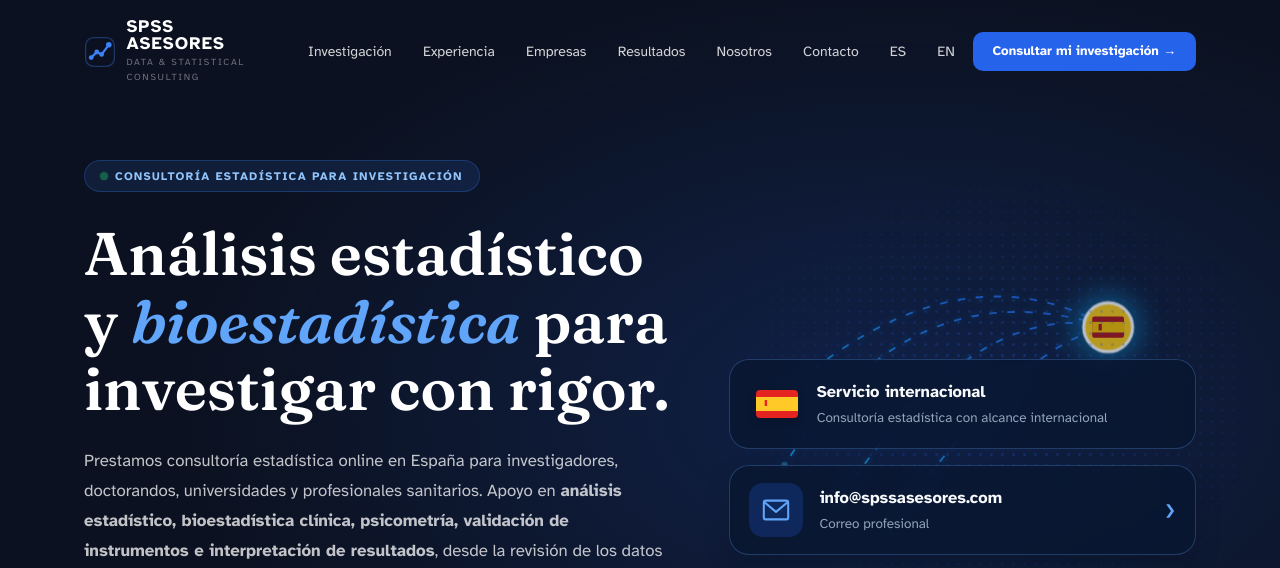
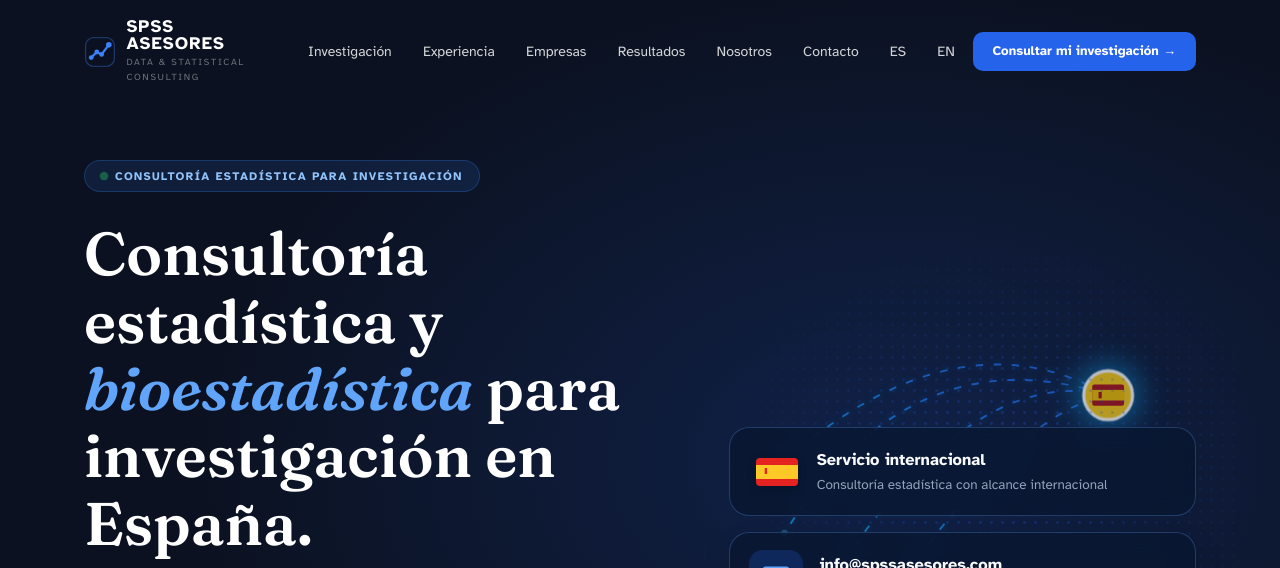
Before and after one commit to kairon87/MISPROYECTOS, a plain HTML site: page index.html in a window 1280 px wide. Shown: the top 568 px of the page. Drawn offline with Linux system fonts and the light colour scheme.

Commit message:
SEO España: optimizar metadatos y encabezado de index.html

```diff
--- a/index.html
+++ b/index.html
@@ -12,8 +12,8 @@
 
   <meta charset="UTF-8" />
   <meta name="viewport" content="width=device-width, initial-scale=1.0" />
-  <title>Consultoría estadística en España | Bioestadística y análisis de datos – SPSS ASESORES</title>
-  <meta name="description" content="Consultoría estadística online en España para tesis, artículos científicos, investigación clínica y universidades. Bioestadística, psicometría, SPSS, R y Python." />
+  <title>Consultoría estadística en España | SPSS Asesores</title>
+  <meta name="description" content="Consultoría estadística y bioestadística online en España para investigación, salud y empresas. Análisis con SPSS, R y Python e interpretación rigurosa." />
   <meta name="robots" content="index, follow" />
   <link rel="canonical" href="https://spssasesores.com/" />
   <link rel="alternate" hreflang="es" href="https://spssasesores.com/" />
@@ -143,7 +143,7 @@
         <div class="hero__main-grid">
           <div class="hero__content">
             <div class="hero__badge"><span class="hero__badge-dot"></span> CONSULTORÍA ESTADÍSTICA PARA INVESTIGACIÓN</div>
-            <h1 class="hero__title">Análisis estadístico y <span class="hero__title-em">bioestadística</span> para investigar con rigor.</h1>
+            <h1 class="hero__title">Consultoría estadística y <span class="hero__title-em">bioestadística</span> para investigación en España.</h1>
             <p class="hero__desc">Prestamos consultoría estadística online en España para investigadores, doctorandos, universidades y profesionales sanitarios. Apoyo en <strong>análisis estadístico, bioestadística clínica, psicometría, validación de instrumentos e interpretación de resultados</strong>, desde la revisión de los datos hasta el informe científico.</p>
             <div class="hero__btns">
               <a href="#contacto" class="btn-primary">Solicitar valoración de mi proyecto</a>
```
